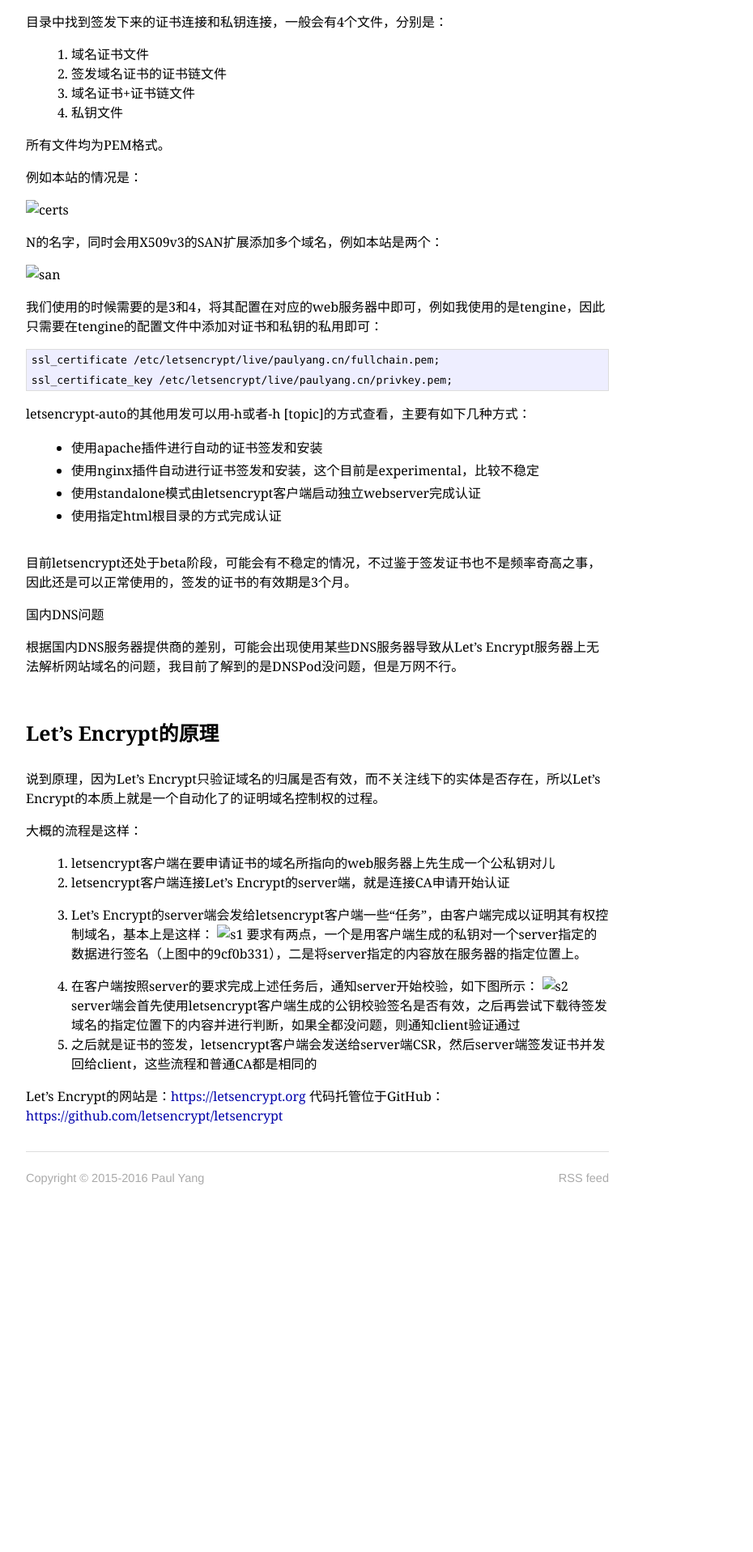
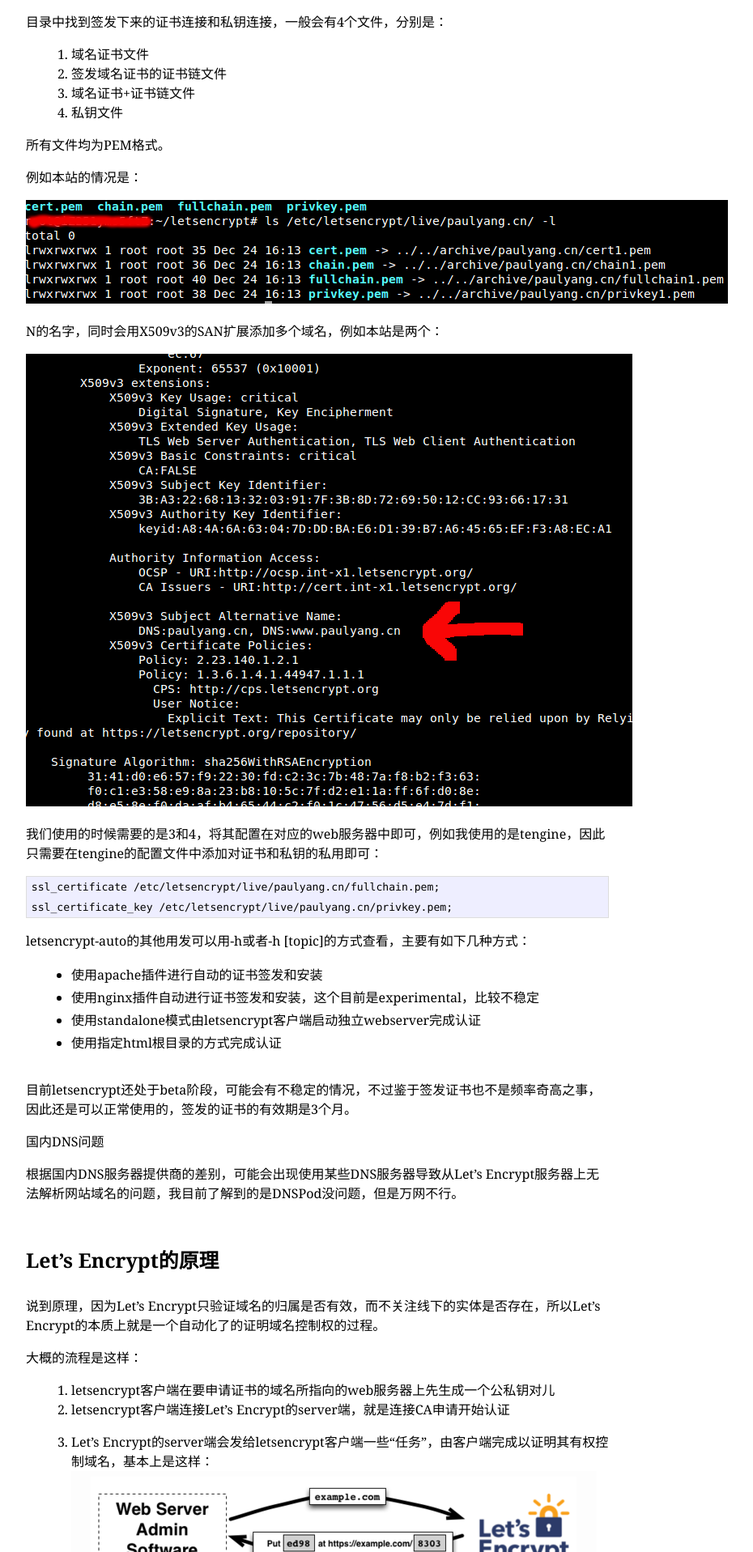
Before and after one commit to InfoHunter/infohunter.github.io, a Jekyll site: the page built from _posts/2015-12-29-lets-encrypt.markdown, in a window 1280 px wide. Shown: the part 1266-3183 px from the top of the page at 81% size, without its empty margins (248-1178 px from the left). Built offline with Jekyll 4.4.1, drawn with Linux system fonts in a browser that asks for light colours; before the commit the page ends 2786 px from its top, so only the background shows below that.

Commit message:
fix break images
Signed-off-by: Paul Yang <paulyang.inf@gmail.com>

```diff
--- a/_posts/2015-12-26-openssl-bible.markdown
+++ b/_posts/2015-12-26-openssl-bible.markdown
@@ -48,4 +48,4 @@ OpenSSL大法博大精深，非内功深厚者无以参透其本质，而其文
 
 虽能力有限，然愿以此砖头引璞玉，以此剑谱传心法，期终达成互联网净化之目标，与吾曹共勉。
 
-<span id="bible"><img src="images/Photo_1230_1d.jpg" alt="bible"  width="50%" /></span>
+<span id="bible"><img src="/images/Photo_1230_1d.jpg" alt="bible"  width="50%" /></span>
--- a/_posts/2015-12-29-lets-encrypt.markdown
+++ b/_posts/2015-12-29-lets-encrypt.markdown
@@ -48,11 +48,11 @@ git clone https://github.com/letsencrypt/letsencrypt.git
 
 例如本站的情况是：
 
-<span id="img1"><img src="images/certs_x.png" alt="certs" width="867" height="128"  /></span>
+<span id="img1"><img src="/images/certs_x.png" alt="certs" width="867" height="128"  /></span>
 
 N的名字，同时会用X509v3的SAN扩展添加多个域名，例如本站是两个：
 
-<span id="img2"><img src="images/san_x.png" alt="san" width="749" height="559" /></span>
+<span id="img2"><img src="/images/san_x.png" alt="san" width="749" height="559" /></span>
 
 我们使用的时候需要的是3和4，将其配置在对应的web服务器中即可，例如我使用的是tengine，因此只需要在tengine的配置文件中添加对证书和私钥的私用即可：
 
@@ -83,11 +83,11 @@ letsencrypt-auto的其他用发可以用-h或者-h [topic]的方式查看，主
 1. letsencrypt客户端在要申请证书的域名所指向的web服务器上先生成一个公私钥对儿
 2. letsencrypt客户端连接Let’s Encrypt的server端，就是连接CA申请开始认证
 3. Let’s Encrypt的server端会发给letsencrypt客户端一些“任务”，由客户端完成以证明其有权控制域名，基本上是这样：
-   <span id="img3"><img src="images/Screenshot-from-2016-01-10-001136.png" alt="s1" width="649" height="149" /></span>
+   <span id="img3"><img src="/images/Screenshot-from-2016-01-10-001136.png" alt="s1" width="649" height="149" /></span>
    要求有两点，一个是用客户端生成的私钥对一个server指定的数据进行签名（上图中的9cf0b331），二是将server指定的内容放在服务器的指定位置上。
 
 4. 在客户端按照server的要求完成上述任务后，通知server开始校验，如下图所示：
-   <span id="img4"><img src="images/Screenshot-from-2016-01-10-001151.png" alt="s2" width="648" height="347" /></span>
+   <span id="img4"><img src="/images/Screenshot-from-2016-01-10-001151.png" alt="s2" width="648" height="347" /></span>
    server端会首先使用letsencrypt客户端生成的公钥校验签名是否有效，之后再尝试下载待签发域名的指定位置下的内容并进行判断，如果全都没问题，则通知client验证通过
 5. 之后就是证书的签发，letsencrypt客户端会发送给server端CSR，然后server端签发证书并发回给client，这些流程和普通CA都是相同的
 
```
